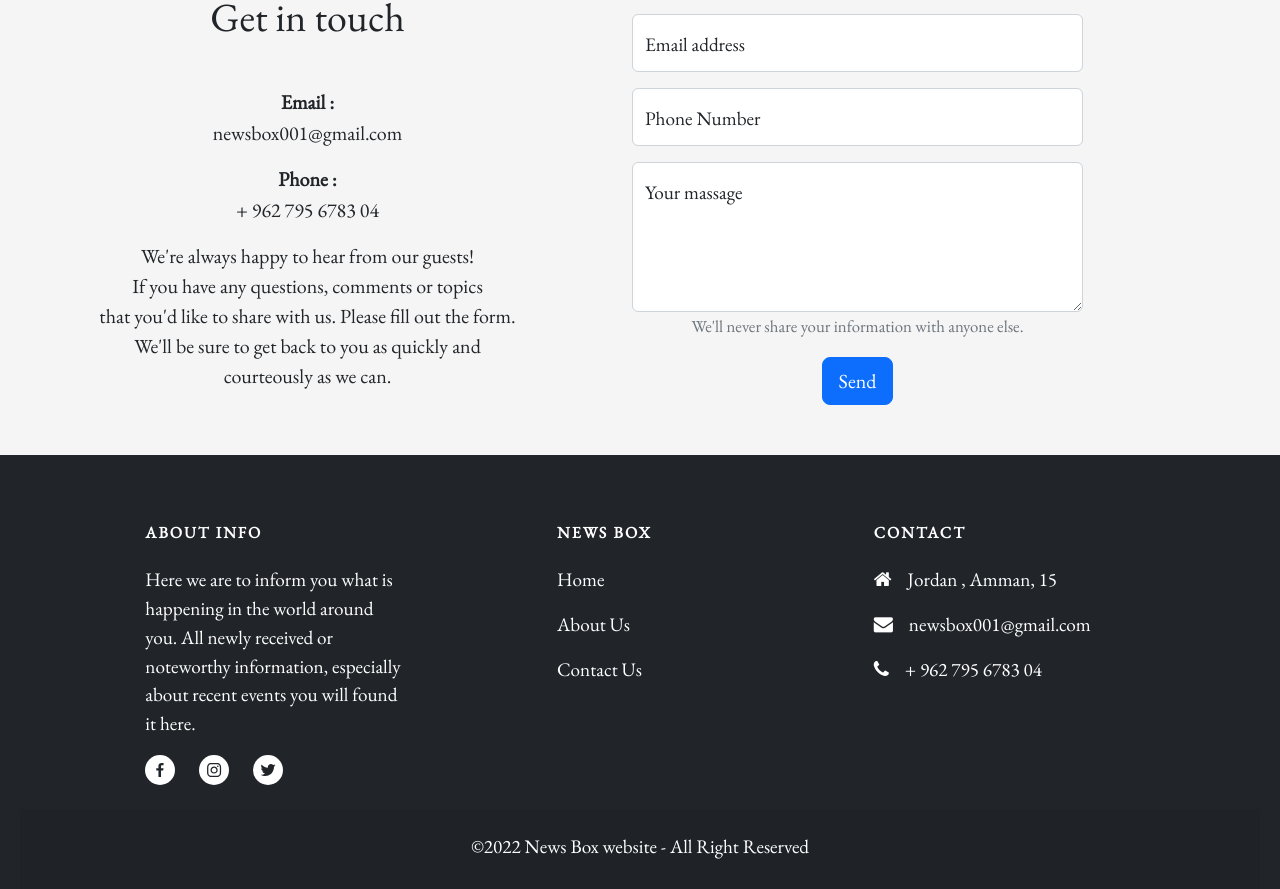
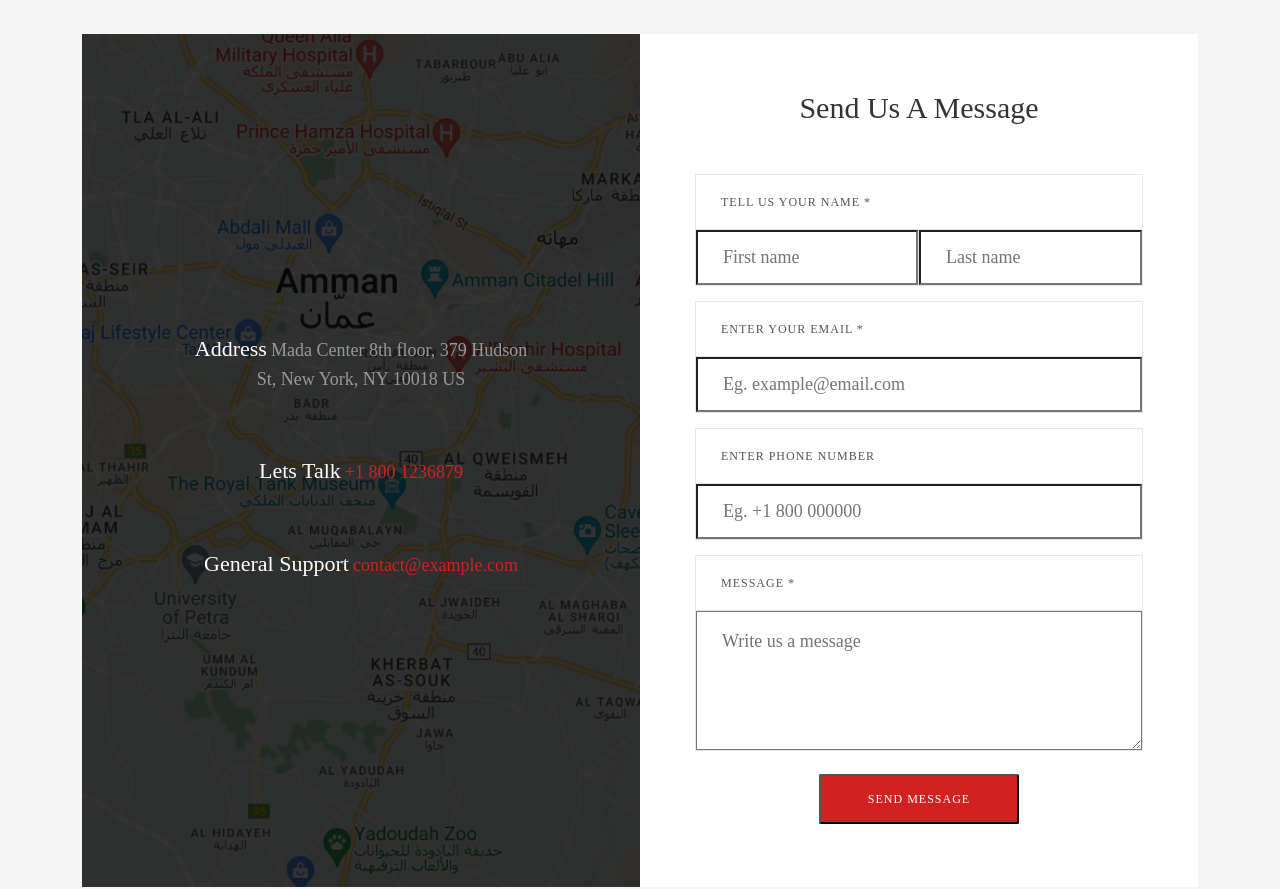
Before and after one commit to News-Box-Project/News-Box-FrontEnd, a React (Create React App) app: page /contact-us in a window 1280 px wide. Shown: the part 275-1164 px from the top of the page. Built offline with nearby package versions, Linux system fonts and the light colour scheme.

Commit message:
Refactoring contact us page (Fahed and Ahmad)

```diff
--- a/src/componants/contact/contact.css
+++ b/src/componants/contact/contact.css
@@ -1,15 +1,376 @@
-@import "bootstrap/dist/css/bootstrap.min.css";
-
-.contact-row {
-  gap: 75px;
+.txt1 {
+  font-family: Poppins-Regular;
+  font-size: 22px;
+  line-height: 1.2;
+  color: #fff;
+  padding-right: 4px;
 }
 
-.heading-box {
-  margin: 0 auto;
-  width: 1000px;
+.txt2 {
+  font-family: Poppins-Regular;
+  font-size: 18px;
+  line-height: 1.6;
+  color: #999999;
+}
+
+.txt3 {
+  font-family: Poppins-Regular;
+  font-size: 18px;
+  line-height: 1.6;
+  color: #d12121;
+}
+
+/*==================================================================
+[ Size ]*/
+.size1 {
+  width: 355px;
+  max-width: 100%;
+}
+
+.size2 {
+  width: calc(100% - 43px);
+}
+
+/*//////////////////////////////////////////////////////////////////
+[ Contact ]*/
+
+.container-contact100 {
+  width: 100%;
+  min-height: 100vh;
+  display: -webkit-box;
+  display: -webkit-flex;
+  display: -moz-box;
+  display: -ms-flexbox;
+  display: flex;
+  flex-wrap: wrap;
+  justify-content: center;
+  align-items: center;
+  padding: 15px;
+  background: #f2f2f2;
+}
+
+.wrap-contact100 {
+  width: 1120px;
+  background: #fff;
+  overflow: hidden;
+  display: -webkit-box;
+  display: -webkit-flex;
+  display: -moz-box;
+  display: -ms-flexbox;
+  display: flex;
+  flex-wrap: wrap;
+  align-items: stretch;
+  flex-direction: row-reverse;
+}
+
+/*==================================================================
+[ Contact more ]*/
+.contact100-more {
+  width: 50%;
+  background-repeat: no-repeat;
+  background-size: cover;
+  background-position: center;
+  position: relative;
+  z-index: 1;
+  padding: 30px 15px 0px 15px;
+}
+
+.contact100-more::before {
+  content: "";
+  display: block;
+  position: absolute;
+  z-index: -1;
+  width: 100%;
+  height: 100%;
+  top: 0;
+  left: 0;
+  background: rgba(0, 0, 0, 0.8);
+}
+
+/*==================================================================
+[ Form ]*/
+
+.contact100-form {
+  width: 50%;
+  display: -webkit-box;
+  display: -webkit-flex;
+  display: -moz-box;
+  display: -ms-flexbox;
+  display: flex;
+  flex-wrap: wrap;
+  padding: 56px 55px 63px 55px;
+}
+
+.contact100-form-title {
+  width: 100%;
+  display: block;
+  font-family: Poppins-Regular;
+  font-size: 30px;
+  color: #333333;
+  line-height: 1.2;
+  text-align: center;
+  padding-bottom: 33px;
+}
+
+/*------------------------------------------------------------------
+[ Input ]*/
+
+.wrap-input100 {
+  width: 100%;
+  position: relative;
+  border: 1px solid #e6e6e6;
+}
+
+.rs1-wrap-input100,
+.rs2-wrap-input100 {
+  width: 50%;
+}
+
+.rs2-wrap-input100 {
+  border-left: none;
+}
+
+.label-input100 {
+  font-family: Poppins-Regular;
+  font-size: 12px;
+  color: #555555;
+  line-height: 1.5;
+  text-transform: uppercase;
+  letter-spacing: 1px;
+
+  display: -webkit-box;
+  display: -webkit-flex;
+  display: -moz-box;
+  display: -ms-flexbox;
+  display: flex;
+  align-items: center;
+  width: 100%;
+  min-height: 55px;
+  border: 1px solid #e6e6e6;
+  border-bottom: none;
+  padding: 10px 25px;
+  margin-top: 15px;
+  margin-bottom: 0;
+}
+
+.input100 {
+  display: block;
+  width: 100%;
+  background: transparent;
+  font-family: Poppins-Regular;
+  font-size: 18px;
+  color: #666666;
+  line-height: 1.2;
+  padding: 0 25px;
+}
+
+input.input100 {
+  height: 55px;
+}
+
+textarea.input100 {
+  min-height: 139px;
+  padding-top: 19px;
+  padding-bottom: 15px;
+}
+
+/*---------------------------------------------*/
+
+.focus-input100 {
+  position: absolute;
+  display: block;
+  width: calc(100% + 2px);
+  height: calc(100% + 2px);
+  top: -1px;
+  left: -1px;
+  pointer-events: none;
+  border: 1px solid #d12121;
+
+  visibility: hidden;
+  opacity: 0;
+
+  -webkit-transition: all 0.4s;
+  -o-transition: all 0.4s;
+  -moz-transition: all 0.4s;
+  transition: all 0.4s;
+
+  -webkit-transform: scaleX(1.1) scaleY(1.3);
+  -moz-transform: scaleX(1.1) scaleY(1.3);
+  -ms-transform: scaleX(1.1) scaleY(1.3);
+  -o-transform: scaleX(1.1) scaleY(1.3);
+  transform: scaleX(1.1) scaleY(1.3);
+}
+
+.input100:focus + .focus-input100 {
+  visibility: visible;
+  opacity: 1;
+
+  -webkit-transform: scale(1);
+  -moz-transform: scale(1);
+  -ms-transform: scale(1);
+  -o-transform: scale(1);
+  transform: scale(1);
+}
+
+/*------------------------------------------------------------------
+[ Button ]*/
+.container-contact100-form-btn {
+  width: 100%;
+  display: -webkit-box;
+  display: -webkit-flex;
+  display: -moz-box;
+  display: -ms-flexbox;
+  display: flex;
+  flex-wrap: wrap;
+  justify-content: center;
+  padding-top: 23px;
+}
+
+.contact100-form-btn {
+  display: -webkit-box;
+  display: -webkit-flex;
+  display: -moz-box;
+  display: -ms-flexbox;
+  display: flex;
+  justify-content: center;
+  align-items: center;
+  padding: 0 20px;
+  min-width: 200px;
+  height: 50px;
+  border-radius: 2px;
+  background: #d12121;
+
+  font-family: Montserrat-Bold;
+  font-size: 12px;
+  color: #fff;
+  line-height: 1.2;
+  text-transform: uppercase;
+  letter-spacing: 1px;
+
+  -webkit-transition: all 0.4s;
+  -o-transition: all 0.4s;
+  -moz-transition: all 0.4s;
+  transition: all 0.4s;
+}
+
+.contact100-form-btn:hover {
+  background: #333333;
+}
+
+/*------------------------------------------------------------------
+[ Responsive ]*/
+
+@media (max-width: 992px) {
+  .contact100-form {
+    width: 60%;
+    padding: 56px 30px 63px 30px;
+  }
+
+  .contact100-more {
+    width: 40%;
+  }
+}
+
+@media (max-width: 768px) {
+  .contact100-form {
+    width: 100%;
+  }
+
+  .contact100-more {
+    width: 100%;
+  }
+}
+
+@media (max-width: 576px) {
+  .contact100-form {
+    padding: 56px 15px 63px 15px;
+  }
+
+  .rs1-wrap-input100,
+  .rs2-wrap-input100 {
+    width: 100%;
+  }
+
+  .rs2-wrap-input100 {
+    border-left: 1px solid #e6e6e6;
+    border-top: none;
+  }
+}
+
+/*------------------------------------------------------------------
+[ Alert validate ]*/
+
+.validate-input {
+  position: relative;
+}
+
+.alert-validate::before {
+  content: attr(data-validate);
+  position: absolute;
+  max-width: 70%;
+  background-color: #fff;
+  border: 1px solid #c80000;
+  border-radius: 2px;
+  padding: 4px 25px 4px 10px;
+  top: 50%;
+  -webkit-transform: translateY(-50%);
+  -moz-transform: translateY(-50%);
+  -ms-transform: translateY(-50%);
+  -o-transform: translateY(-50%);
+  transform: translateY(-50%);
+  right: 2px;
+  pointer-events: none;
+
+  font-family: Poppins-Regular;
+  color: #c80000;
+  font-size: 13px;
+  line-height: 1.4;
+  text-align: left;
+
+  visibility: hidden;
+  opacity: 0;
+
+  -webkit-transition: opacity 0.4s;
+  -o-transition: opacity 0.4s;
+  -moz-transition: opacity 0.4s;
+  transition: opacity 0.4s;
+}
+
+.alert-validate::after {
+  content: "\f12a";
+  font-family: FontAwesome;
+  display: block;
+  position: absolute;
+  color: #c80000;
+  font-size: 16px;
+  top: 50%;
+  -webkit-transform: translateY(-50%);
+  -moz-transform: translateY(-50%);
+  -ms-transform: translateY(-50%);
+  -o-transform: translateY(-50%);
+  transform: translateY(-50%);
+  right: 8px;
+}
+
+.alert-validate:hover:before {
+  visibility: visible;
+  opacity: 1;
+}
+
+@media (max-width: 992px) {
+  .alert-validate::before {
+    visibility: visible;
+    opacity: 1;
+  }
 }
 
 .contact-heading {
-  padding: 20px 0;
+  width: 1000px;
   border-bottom: 2px solid #222;
+  margin: 0 auto 20px auto;
 }
+
+.contact-text-box {
+  margin-top: 17rem;
+  gap: 4rem;
+}
--- a/src/componants/contact/contact.js
+++ b/src/componants/contact/contact.js
@@ -5,75 +5,141 @@ import Button from "react-bootstrap/Button";
 import FloatingLabel from "react-bootstrap/FloatingLabel";
 import Form from "react-bootstrap/Form";
 import "./contact.css";
+import Screenshot_118 from "./Screenshot_118.png";
 export default class Contact extends React.Component {
   render() {
     return (
-      <Container>
-        <div class="heading-box">
-          <h1 className="display-4 mb-4 mx-auto contact-heading">Contact Us</h1>
+      <>
+        <div className="contact-heading">
+          <h1 className="text-center text-uppercase mt-5">
+            Let's get in touch
+          </h1>
         </div>
-        <Row className="contact-row">
-          <Col lg="5" className="mb-5">
-            <p className="py-4 fs-1">Get in touch</p>
-            <address>
-              <strong className="fs-5">Email : </strong>
-              <p className=" fs-5">newsbox001@gmail.com</p>
-              <strong className="py-4 fs-5 ">Phone :</strong>
-              <p className="fs-5">+ 962 795 6783 04</p>
-            </address>
-            <p className="fs-5">
-              We're always happy to hear from our guests!
-              <br />
-              If you have any questions, comments or topics
-              <br />
-              that you'd like to share with us. Please fill out the form.
-              <br />
-              We'll be sure to get back to you as quickly and <br />
-              courteously as we can.
-            </p>
-          </Col>
-          <Col lg="5" className="d-flex align-items-center gap-5">
-            <Form className="contact-form w-100">
-              <FloatingLabel
-                controlId="floatingInput"
-                label="Email address"
-                className="mb-3"
+        <p className="text-center fs-5 mb-5">
+          We're open for any suggestion or just to have a chat.
+        </p>
+        <Container className="contact-container d-flex justify-content-center align-items-center mb-5">
+          <div className="wrap-contact100">
+            <form className="contact100-form validate-form">
+              <span className="contact100-form-title">Send Us A Message</span>
+              <label className="label-input100" htmlFor="first-name">
+                Tell us your name *
+              </label>
+              <div
+                className="wrap-input100 rs1-wrap-input100 validate-input"
+                data-validate="Type first name"
               >
-                <Form.Control type="email" placeholder="name@example.com" />
-              </FloatingLabel>
-
-              <FloatingLabel
-                controlId="floatingInput"
-                label="Phone Number"
-                className="mb-3"
+                <input
+                  id="first-name"
+                  className="input100"
+                  type="text"
+                  name="first-name"
+                  placeholder="First name"
+                />
+                <span className="focus-input100"></span>
+              </div>
+              <div
+                className="wrap-input100 rs2-wrap-input100 validate-input"
+                data-validate="Type last name"
               >
-                <Form.Control type="Phone" placeholder="00962*****" />
-              </FloatingLabel>
-
-              <FloatingLabel
-                controlId="floatingInput"
-                label="Your massage"
-                className="mb-3"
+                <input
+                  className="input100"
+                  type="text"
+                  name="last-name"
+                  placeholder="Last name"
+                />
+                <span className="focus-input100"></span>
+              </div>
+              <label className="label-input100" htmlFor="email">
+                Enter your email *
+              </label>
+              <div
+                className="wrap-input100 validate-input"
+                data-validate="Valid email is required: ex@abc.xyz"
               >
-                <Form.Control
-                  as="textarea"
-                  rows={5}
+                <input
+                  id="email"
+                  className="input100"
                   type="text"
-                  placeholder="Hello..."
-                  style={{ height: "150px" }}
+                  name="email"
+                  placeholder="Eg. example@email.com"
                 />
-                <Form.Text className="text-muted">
-                  We'll never share your information with anyone else.
-                </Form.Text>
-              </FloatingLabel>
-
-              <Button variant="primary" type="submit" size="lg">
-                Send
-              </Button>
-            </Form>
-          </Col>
-        </Row>
-      </Container>
+                <span className="focus-input100"></span>
+              </div>
+              <label className="label-input100" htmlFor="phone">
+                Enter phone number
+              </label>
+              <div className="wrap-input100">
+                <input
+                  id="phone"
+                  className="input100"
+                  type="text"
+                  name="phone"
+                  placeholder="Eg. +1 800 000000"
+                />
+                <span className="focus-input100"></span>
+              </div>
+              <label className="label-input100" htmlFor="message">
+                Message *
+              </label>
+              <div
+                className="wrap-input100 validate-input"
+                data-validate="Message is required"
+              >
+                <textarea
+                  id="message"
+                  className="input100"
+                  name="message"
+                  placeholder="Write us a message"
+                ></textarea>
+                <span className="focus-input100"></span>
+              </div>
+              <div className="container-contact100-form-btn">
+                <button className="contact100-form-btn">Send Message</button>
+              </div>
+            </form>
+            <div
+              className="contact100-more flex-col-c-m"
+              style={{
+                backgroundImage: `url(${Screenshot_118})`,
+              }}
+            >
+              <div className="d-flex flex-column align-items-center contact-text-box">
+                <div className="flex-w size1 p-b-47">
+                  <div className="txt1 p-r-25">
+                    <span className="lnr lnr-map-marker"></span>
+                  </div>
+                  <div className="flex-col">
+                    <span className="txt1 p-b-20">Address</span>
+                    <span className="txt2">
+                      Mada Center 8th floor, 379 Hudson St, New York, NY 10018
+                      US
+                    </span>
+                  </div>
+                </div>
+                <div className="dis-flex size1 p-b-47">
+                  <div className="txt1 p-r-25">
+                    <span className="lnr lnr-phone-handset"></span>
+                  </div>
+                  <div className="flex-col">
+                    <span className="txt1 p-b-20">Lets Talk</span>
+                    <span className="txt3">+1 800 1236879</span>
+                  </div>
+                </div>
+                <div className="dis-flex size1 p-b-47">
+                  <div className="txt1 p-r-25">
+                    <span className="lnr lnr-envelope"></span>
+                  </div>
+                  <div className="flex-col">
+                    <span className="txt1 p-b-20">General Support</span>
+                    <span className="txt3">contact@example.com</span>
+                  </div>
+                </div>
+              </div>
+            </div>
+          </div>
+        </Container>
+      </>
     );
   }
 }
--- a/src/componants/home/cards/cards.js
+++ b/src/componants/home/cards/cards.js
@@ -39,7 +39,7 @@ export default class CardsComponant extends React.Component {
                             </div>
                             <h3 className="fw-bold">{news.title}</h3>
                             <p>
-                              {news.description.slice(0, 200)}...
+                              {news.description.slice(0, 200)} ...
                               <a
                                 className="text-decoration-none p-2 news-link"
                                 href={news.url}
@@ -68,7 +68,7 @@ export default class CardsComponant extends React.Component {
                             </div>
                             <h3 className="fw-bold">{news.title}</h3>
                             <p>
-                              {news.description.slice(0, 80)}...
+                              {news.description.slice(0, 80)} ...
                               <a
                                 className="text-decoration-none p-2 news-link"
                                 href={news.url}
```
Also changed, not shown: src/componants/contact/Screenshot_118.png (added).
